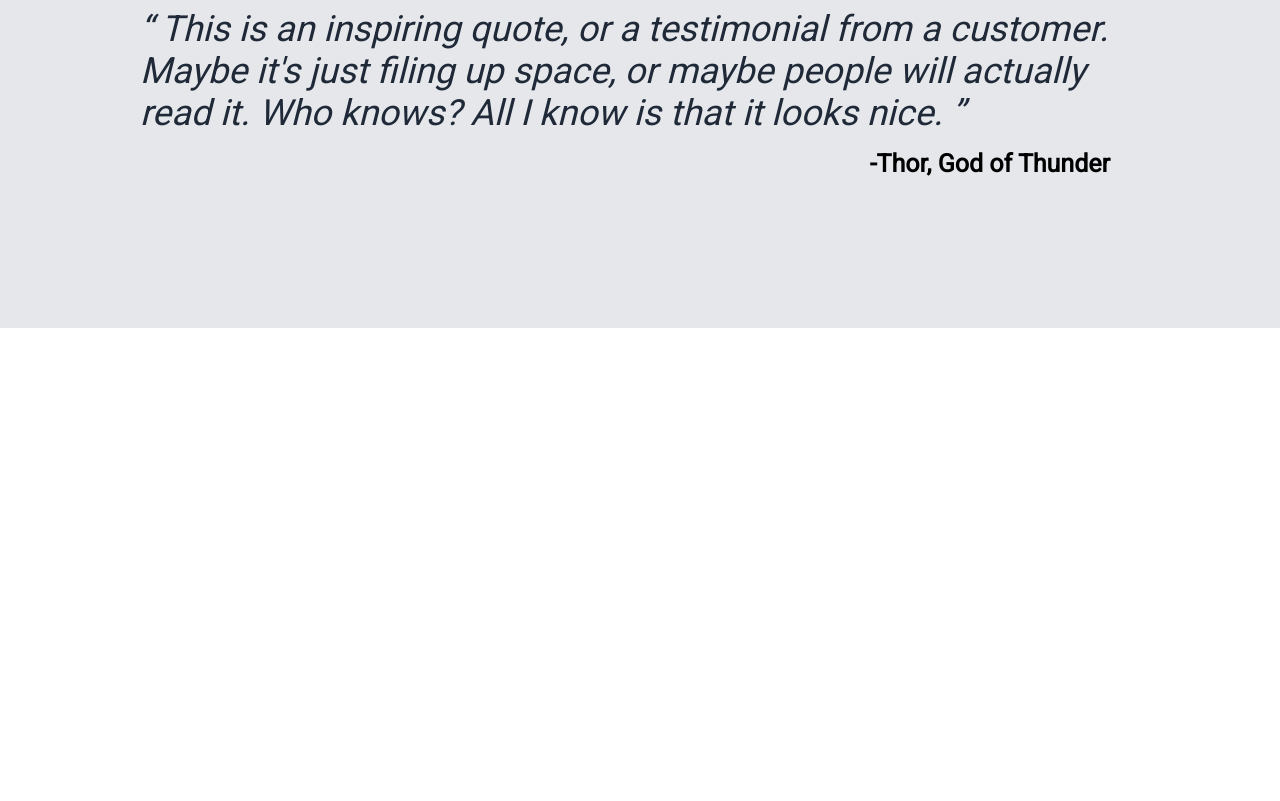
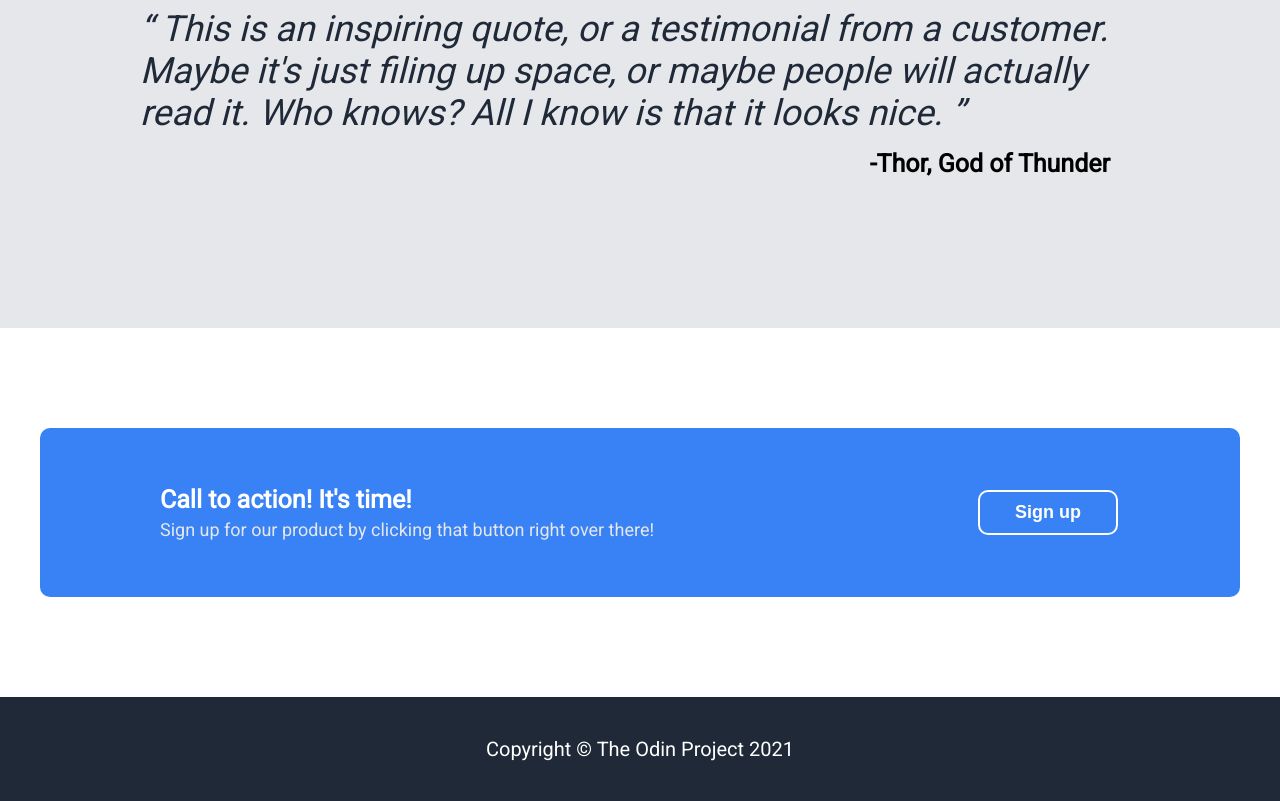
Before and after one commit to anderutan/landing-page, a plain HTML site: page index.html in a window 1280 px wide. Shown: the part 1240-2041 px from the top of the page. Before the commit the page ends 1568 px from the top, so only its background shows below. Drawn offline with Linux system fonts and the light colour scheme.

Commit message:
Add CTA column and footer
Everything up to date

```diff
--- a/index.html
+++ b/index.html
@@ -92,5 +92,21 @@
             </p>
         </div>
     </section>
+
+    <section class="cta">
+        <div class="container">
+            <div class="cta-banner">
+                <h3>Call to action! It's time!</h3>
+                <p>Sign up for our product by clicking
+                    that button right over there!
+                </p>
+            </div>
+            <button class="signup">Sign up</button>
+        </div>
+    </section>
+
+    <footer class="footer">
+        <p>Copyright &copy; The Odin Project 2021</p>
+    </footer>
 </body>
 </html>
--- a/style.css
+++ b/style.css
@@ -10,7 +10,7 @@ body {
 }
 
 .container {
-    width: 1000px;
+    width: 1200px;
     margin: 0 auto;
 }
 
@@ -21,7 +21,8 @@ body {
 }
 
 .navbar .container,
-.header-container .container {
+.header-container .container,
+.cta .container {
     display: flex;
     justify-content: space-between;
     align-items: center;
@@ -49,7 +50,8 @@ a {
 }
 
 a,
-.header p {
+.header p,
+.cta-banner p {
     font-size: 18px;
     color: #E5E7EB;
 }
@@ -131,6 +133,10 @@ a,
     padding: 150px 0px;
 }
 
+.quote-container .container {
+    max-width: 1000px;
+}
+
 .quote-text {
     font-size: 36px;
     font-style: italic;
@@ -145,3 +151,39 @@ a,
     font-weight: 600;
     margin-top: 15px;
 }
+
+.cta {
+    padding: 100px 0;
+}
+
+.cta .container {
+    background-color: #3882F6;
+    color: white;
+    padding: 50px 120px;
+    border-radius: 10px;
+}
+
+.cta-banner h3 {
+    font-size: 25px;
+    font-weight: bold;
+    margin-bottom: 5px;
+}
+
+.cta .signup {
+    border: 2px solid white;
+    padding: 10px 35px;
+    border-radius: 10px;
+}
+
+.footer {
+    background-color: #1F2937;
+    display: flex;
+    justify-content: center;
+    align-items: center;
+}
+
+.footer p {
+    font-size: 20px;
+    color: white;
+    padding: 40px 0;
+}
```
